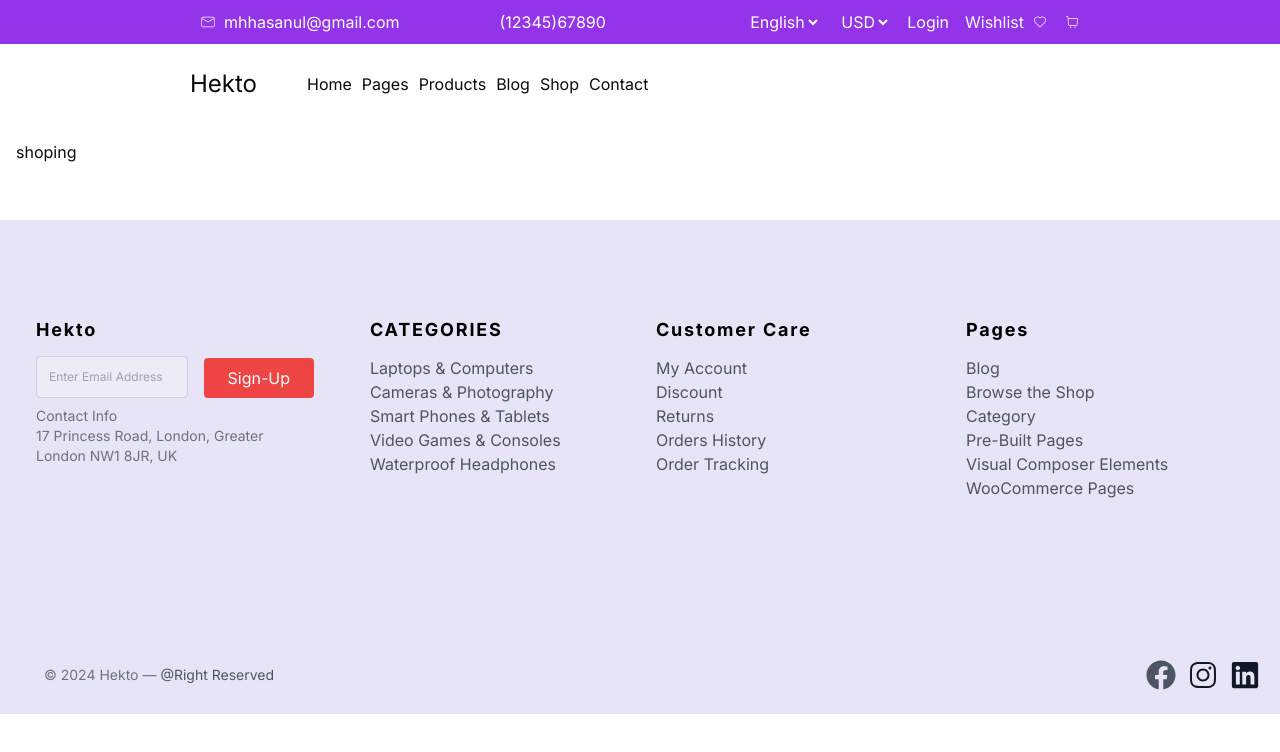
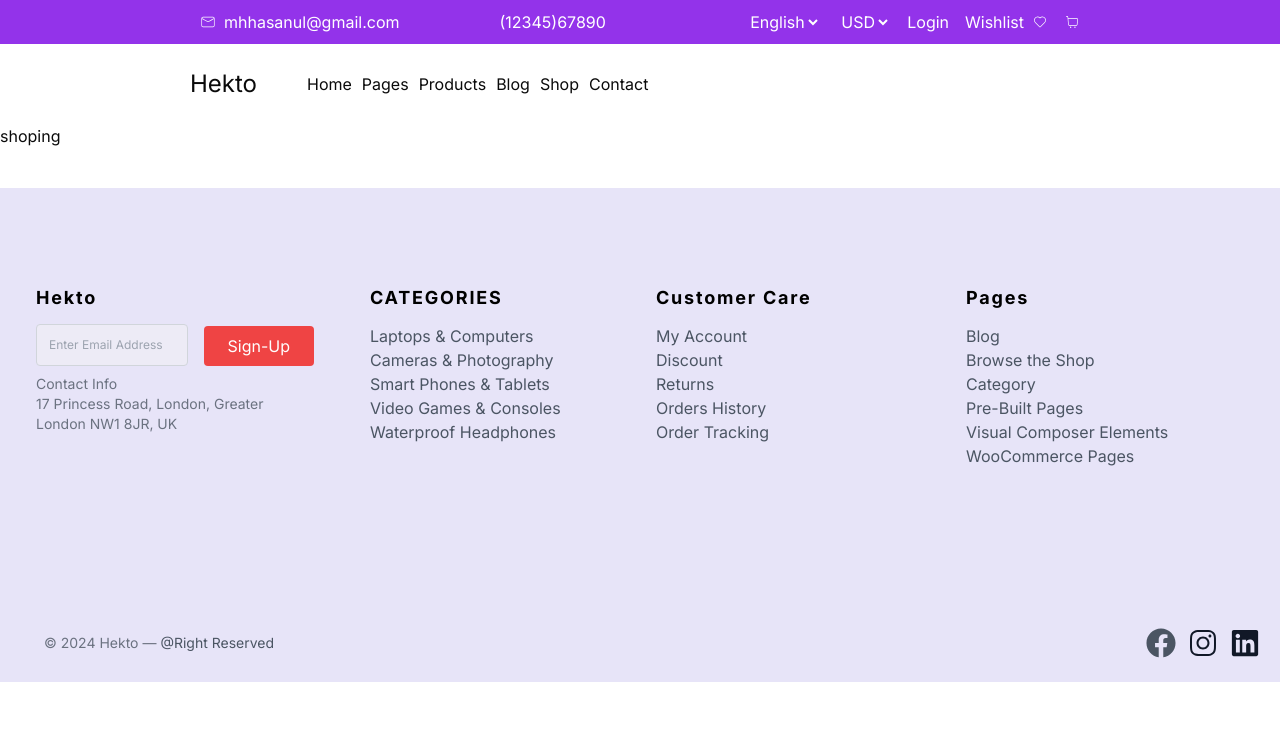
Before and after one commit to shaheryarshah/hackathon, a Next.js app: page /shop in a window 1280 px wide. Shown: the top 752 px of the page. Built offline with nearby package versions, Linux system fonts and the light colour scheme.

Commit message:
Update page.tsx

```diff
--- a/app/shop/page.tsx
+++ b/app/shop/page.tsx
@@ -1,7 +1,7 @@
 
 const Shop = () => {
     return (
-        <div className="flex flex-col md:flex-row justify-center md:justify-between p-4 space-y-4 md:space-y-0">
+        <div>
 shoping
         </div>
     );
```
